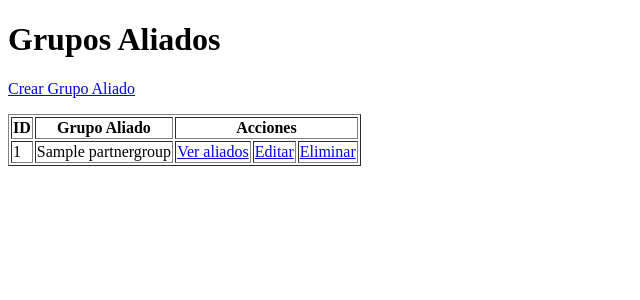
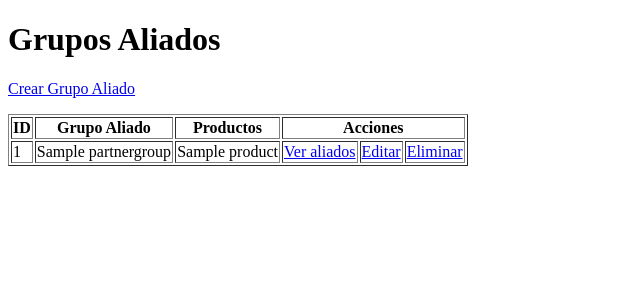
Before and after one commit to solo2010/allies_notification, a Django app: page /partner_groups/ in a window 1280 px wide. Shown: the top 300 px of the page, without its empty margins (0-640 px from the left). Run offline with Django 4.2, Linux system fonts and the light colour scheme; tables that the repository leaves empty hold one stand-in row (values such as "Sample post").

Commit message:
Se crea template nuevo que contiene el select de los produtos en partner_groups, se agrega al add_products.js el código para agregar y eliminarde forma interactiva los productos a un partner_groups, evitando repeticiones en productos

```diff
--- a/partner_groups/static/partner_groups/js/add_products.js
+++ b/partner_groups/static/partner_groups/js/add_products.js
@@ -1,3 +1,56 @@
 $(document).ready(function() {
-    alert("Leo add_products")
+
+    //En esta parte guardamos la lista de los productos que hay en el select oculto
+    let producsList = []
+    $(".template-select-product option").each(function() {
+        let val = $(this).val();
+        let text = $(this).text();
+        if (val !== "") {
+            producsList.push({ id: val, title: text});
+        }
+    });
+
+    //Creamos la función que actualizará la lista del select según los productos ya escogidos (Esto para que cada vez que escoja un producto desaparezca de la lista y no repetir)
+    function updateOptions() {
+
+        let selects = $(".select-product").map(function () {
+            return $(this).val();
+        }).get();
+
+        $(".select-product").each(function() {
+            let actualSelect = $(this);
+            let actualValue = actualSelect.val();
+
+            //Limpiamos la lista de opciones del select
+            actualSelect.html('<option value="">Seleccione un producto</option>');
+
+            //Agregamos las opciones disponibles
+            producsList.forEach(product => {
+                if (product.id === actualValue || !selects.includes(product.id)) {
+                    actualSelect.append(
+                        `<option value="${product.id}">${product.title}</option>`
+                    );
+                }
+            })
+            //Volvemos a seleccionar la opción original
+            actualSelect.val(actualValue);
+        });
+    }
+
+    //Al cambiar  cualquier select, actualiza la lista
+    $(document).on("change", ".select-product", function () {
+        updateOptions();
+    });
+
+    //Agregar nuevo select al formulario create de partner groups y actualizamos la lista con el updateSelects
+    $("#btn-add").click(function(){
+        let newSelect =  $(".template-select-product").html();
+        $("#products-container").append(newSelect);
+        updateOptions();
+    });
+
+    $(document).on("click", ".btn-remove", function(){
+        $(this).parent().remove();
+        updateOptions();
+    });
 });
--- a/partner_groups/templates/partner_groups/master.html
+++ b/partner_groups/templates/partner_groups/master.html
@@ -5,10 +5,9 @@
     <meta charset="UTF-8">
     <meta name="viewport" content="width=device-width, initial-scale=1.0">
     <title>{% block title %}{% endblock  %}</title>
+    <script src="{% static "js/jquery-3.7.1.min.js" %}"></script>
 </head>
 <body>
    {% block content %}{% endblock  %}
-   <script src="{% static "js/jquery-3.7.1.min.js" %}"></script>
-   <script src="{% static "partner_groups/js/add_products.js" %}"></script>
 </body>
 </html>
--- a/partner_groups/templates/partner_groups/show.html
+++ b/partner_groups/templates/partner_groups/show.html
@@ -11,12 +11,18 @@
         <tr>
             <th>ID</th>
             <th>Grupo Aliado</th>
+            <th>Productos</th>
             <th colspan="3">Acciones</th>
         </tr>
         {% for partner_group in partner_groups %}
         <tr>
             <td>{{ partner_group.id }}</td>
             <td>{{ partner_group.name }}</td>
+            <td>
+                {% for product in partner_group.products.all %}
+                    {{ product.name}} <br>
+                {% endfor %}
+            </td>
             <td><a href="{% url 'partners:show_for_group' group_id=partner_group.id %}">Ver aliados</a>
             <td><a href="edit/{{ partner_group.id }}">Editar</a></td>
             <td><a href="delete/{{ partner_group.id }}">Eliminar</a></td>
--- a/partner_groups/views.py
+++ b/partner_groups/views.py
@@ -6,7 +6,7 @@ from products.models import Product
 from .forms import PartnerGroupForm
 
 def show(request):
-    partner_groups = PartnerGroup.objects.all().values()
+    partner_groups = PartnerGroup.objects.prefetch_related("products")
     template = loader.get_template('partner_groups/show.html')
     context = {
         'partner_groups': partner_groups
@@ -14,19 +14,29 @@ def show(request):
     return HttpResponse(template.render(context))
 
 def create(request):
-
+    products = Product.objects.all()
     if request.method == "POST":
         form = PartnerGroupForm(request.POST)
+        selected_products = request.POST.getlist("products[]")
         if form.is_valid():
             name = request.POST.get("name")
-            product = Product.objects.get(id=request.POST.get("product"))
             partnergroup = PartnerGroup.objects.create(name=name)
-            PartnerGroupProduct.objects.create(product=product, partnergroup=partnergroup)
+            for product_id in selected_products:
+                product = Product.objects.get(id=product_id)
+                PartnerGroupProduct.objects.create(
+                    partnergroup = partnergroup,
+                    product = product
+                )
+            # product = Product.objects.get(id=request.POST.get("product"))
+            # PartnerGroupProduct.objects.create(product=product, partnergroup=partnergroup)
             return redirect("partner_groups:show")
     else:
         form = PartnerGroupForm()
 
-    return render(request, "partner_groups/create.html", {"form": form})
+    return render(request, "partner_groups/create.html", {
+        "form": form,
+        "products": products
+    })
 
 def delete(request,id):
     partner_group = PartnerGroup.objects.get(id=id)
```
Also changed, not shown: partner_groups/forms.py (+4 -4 lines), partner_groups/templates/partner_groups/create.html (+12 -5 lines), partner_groups/templates/partner_groups/partials/select_libro.html (added, +9 -0 lines).
